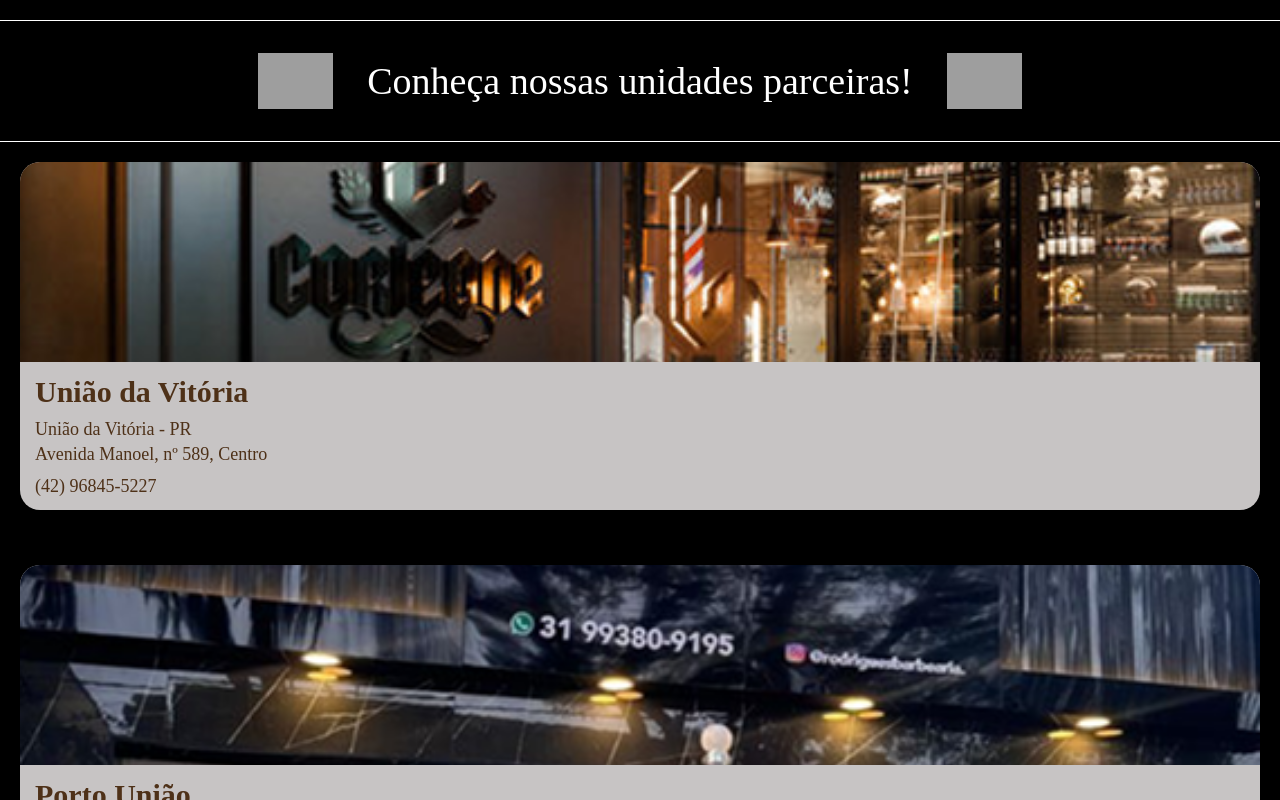
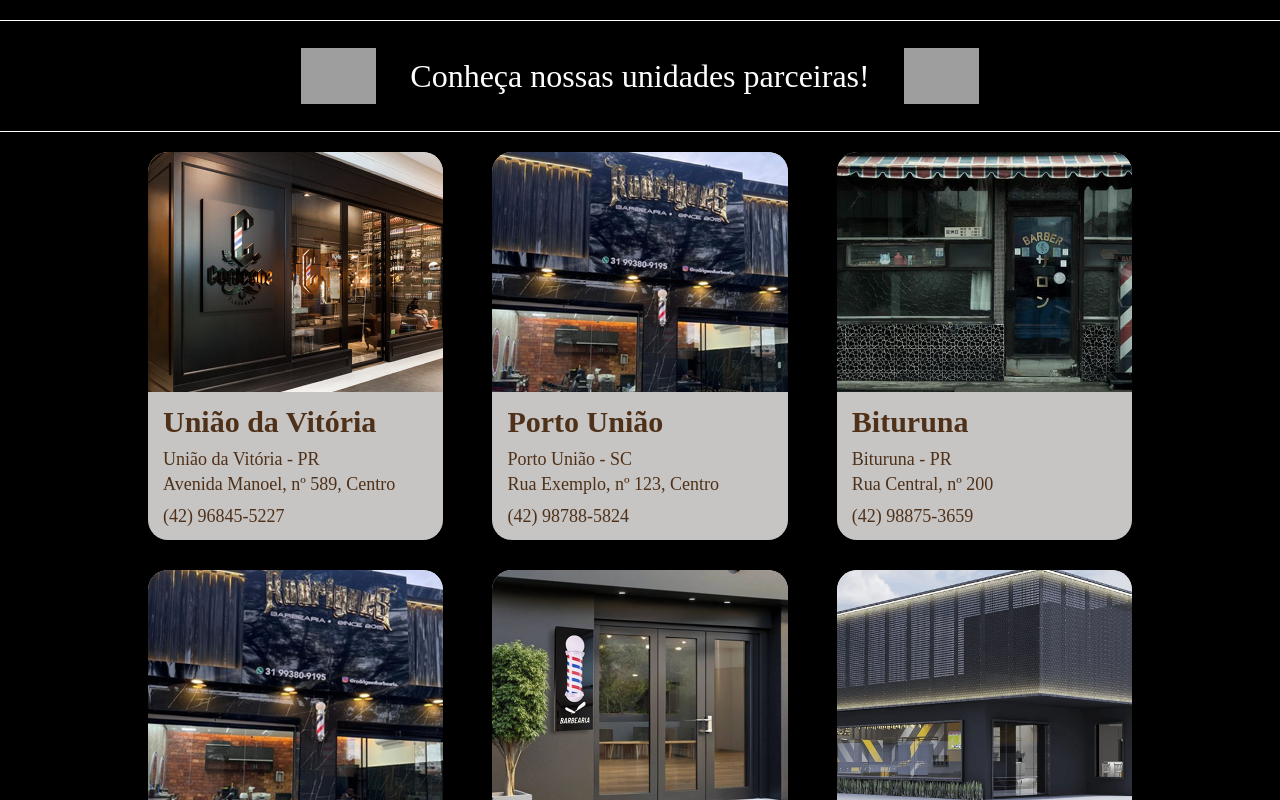
Before and after one commit to yassminn8954/Kenybarber-front, a React (Vite) app: page /locais in a window 1280 px wide. Shown: the top 800 px of the page. Built offline with nearby package versions, Linux system fonts and the light colour scheme; grey boxes are pictures that could not be loaded; a web font is replaced by a local one.

Commit message:
cards quase la

```diff
--- a/src/Components/Cards/index.jsx
+++ b/src/Components/Cards/index.jsx
@@ -1,30 +1,95 @@
 import React from "react";
 import locais from "./locais.json";
-import { ContainerCards, CardImg, CardBody, CardEndereco, CardTelefone, CardTitle, Card } from "./Cards.js";
+import styled from "styled-components";
+import {
+  ContainerCards,
+  Card as BaseCard,
+  CardImg as BaseCardImg,
+  CardBody,
+  CardEndereco,
+  CardTelefone,
+  CardTitle,
+} from "./Cards.js";
 
 export * from "./Cards.js";
 
+// 🔹 Container com linha de 3 cards
+export const LocaisContainer = styled(ContainerCards)`
+  width: 80%;
+  flex-direction: row;
+  flex-wrap: wrap;
+  justify-content: space-between;
+  align-items: stretch;
+  gap: 30px;
+
+  @media (max-width: 1024px) {
+    justify-content: center;
+    gap: 20px;
+  }
+`;
+
+// 🔹 Card com largura de 30%
+export const LocaisCard = styled(BaseCard)`
+  width: 30%;
+  max-width: 30%;
+  flex-basis: 30%;
+
+  @media (max-width: 1024px) {
+    width: 45%;
+    max-width: 45%;
+    flex-basis: 45%;
+  }
+
+  @media (max-width: 768px) {
+    width: 100%;
+    max-width: 100%;
+    flex-basis: 100%;
+  }
+`;
+
+// 🔹 Imagem com altura responsiva
+export const LocaisCardImg = styled(BaseCardImg)`
+  height: 240px;
+  object-fit: cover;
+
+  @media (max-width: 1024px) {
+    height: 200px;
+  }
+
+  @media (max-width: 768px) {
+    height: 180px;
+  }
+
+  @media (max-width: 480px) {
+    height: 150px;
+  }
+`;
+
 const Cards = () => {
   return (
-    <ContainerCards>
+    <LocaisContainer>
       {locais.map((local, index) => (
-        <Card key={index}>
-          <CardImg
-              src={new URL(`../../assets/Cidades/${local.imagem}`, import.meta.url).href}  alt={local.nome}
-              />
+        <LocaisCard key={index}>
+          <LocaisCardImg
+            src={
+              new URL(`../../assets/Cidades/${local.imagem}`, import.meta.url)
+                .href
+            }
+            alt={local.nome}
+          />
           <CardBody>
             <CardTitle>{local.nome}</CardTitle>
             <CardEndereco>
               {local.nome} - {local.estado} <br />
               {local.endereco}
             </CardEndereco>
-           <CardTelefone href={`tel:${local.telefone}`}>{local.telefone}
-</CardTelefone>
+            <CardTelefone href={`tel:${local.telefone}`}>
+              {local.telefone}
+            </CardTelefone>
           </CardBody>
-        </Card>
+        </LocaisCard>
       ))}
-    </ContainerCards>
-
+    </LocaisContainer>
   );
 };
 
--- a/src/Components/LocaisHeader/index.jsx
+++ b/src/Components/LocaisHeader/index.jsx
@@ -3,15 +3,14 @@ import Barbeirocoptero from "../Barbeirocoptero";
 
 
 const HeaderDeLocais = styled.header`
-  font-size: 38px;
+  font-size: 32px;
   background-color: #000;
   color: #fff;
   display: flex;
   align-items: center;
   justify-content: center;
   gap: 30px;
-  height: 120px;
-
+  height: 110px;
   width: 100%;
   border-top: 1px solid #fff;
   border-bottom: 1px solid #fff;
@@ -19,6 +18,8 @@ const HeaderDeLocais = styled.header`
   @media(max-width:480px){
     font-size:28px;
     text-align: center;
+      height: 80px;
+      gap: 10px;
   }
 `;
 
```
